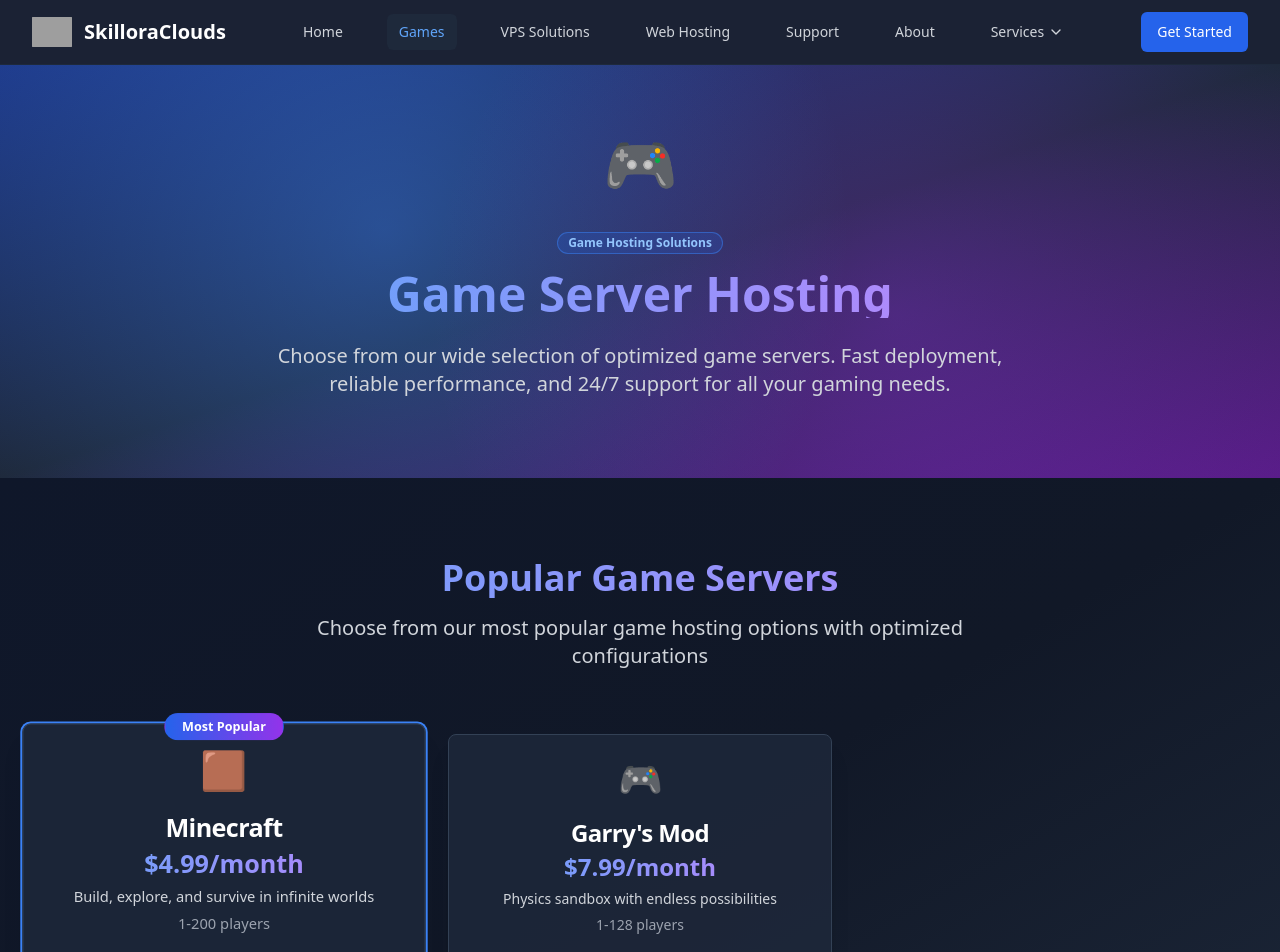
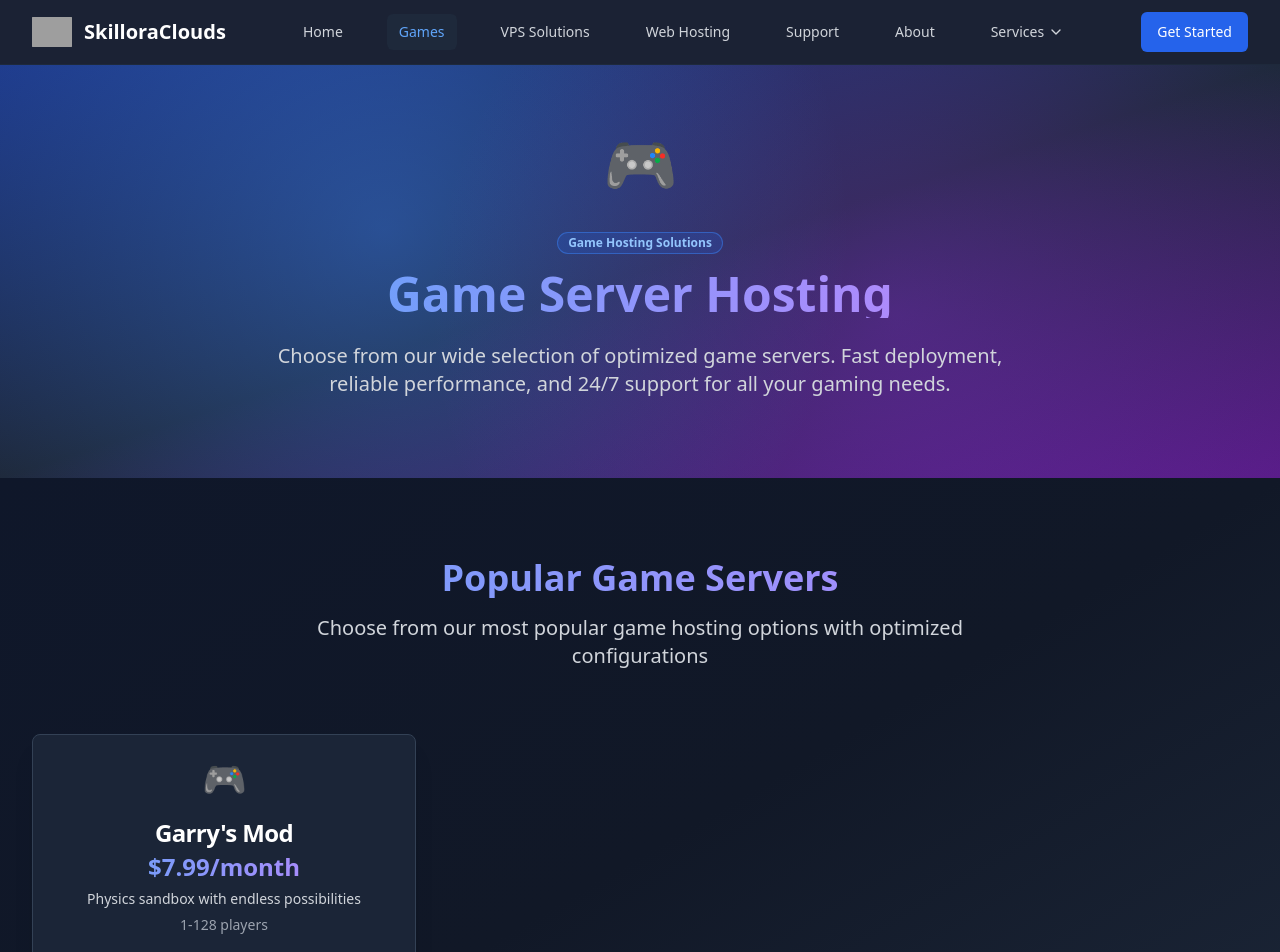
Before and after one commit to kurankc/try, a React (Vite) app: page /games in a window 1280 px wide. Shown: the top 952 px of the page. Built offline with nearby package versions, Linux system fonts and the light colour scheme; grey boxes are pictures that could not be loaded.

Commit message:
Update games.ts

```diff
--- a/siteconfig/games.ts
+++ b/siteconfig/games.ts
@@ -154,13 +154,13 @@ export const gamesConfig = {
     },
     {
       id: "rust",
-      name: "Minecraft",
+      name: "rust",
       description: "Build, explore, and survive in infinite worlds",
       price: "$4.99/month",
       players: "1-200 players",
       icon: "🟫",
       popular: true,
-      enabled: true,
+      enabled: false,
       hasPage: true,
       features: ["Instant setup", "Mod support", "Auto backups", "24/7 uptime"],
       category: "Survival",
```
